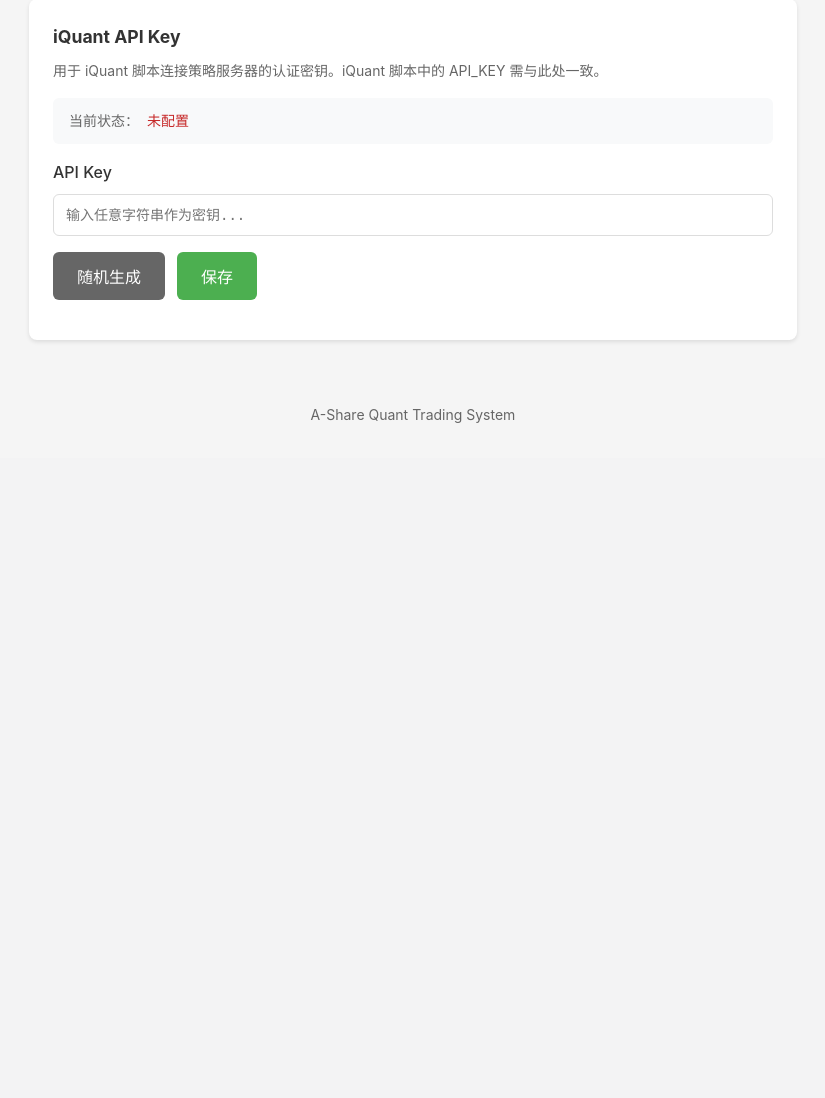
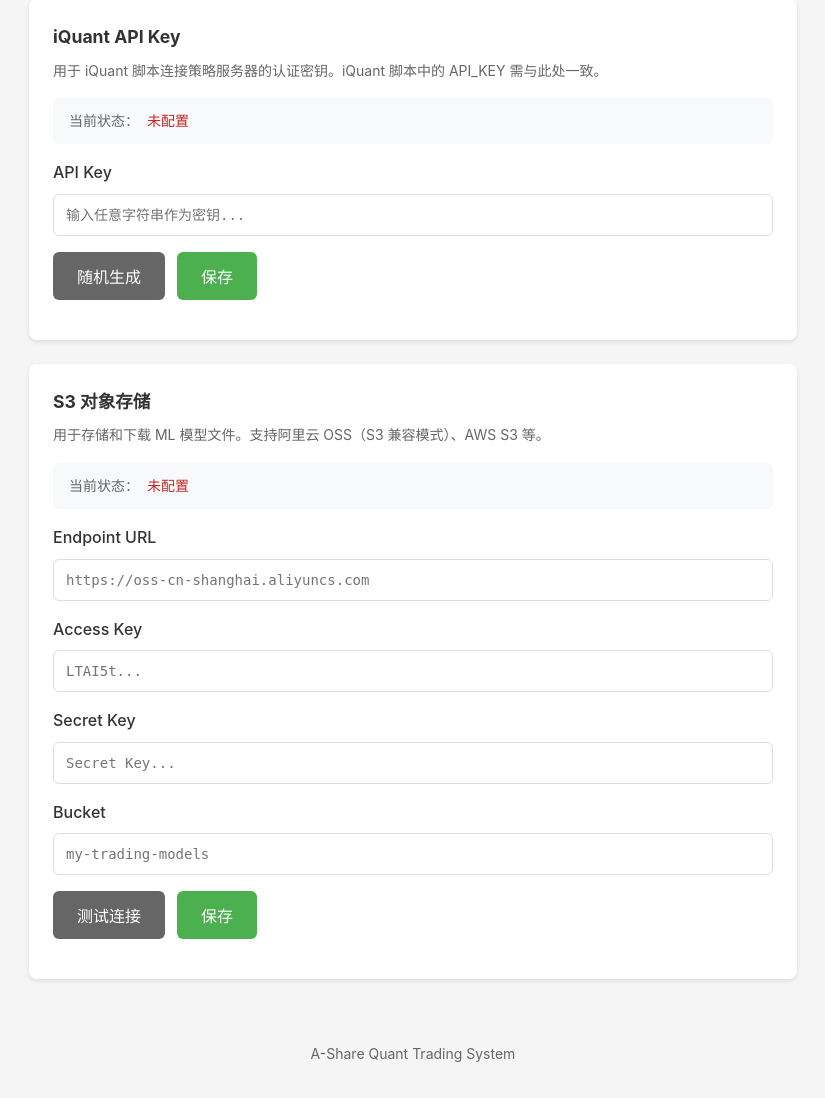
Before and after one commit to WidgetA/A-share-quant-trading, a Flask app: template src/web/templates/settings.html in a window 1280 px wide. Shown: the part 1379-2477 px from the top of the page, without its empty margins (227-1052 px from the left). Before the commit the page ends 1802 px from the top, so only its background shows below. Run offline with Flask 3, Linux system fonts and the light colour scheme; the template is opened without the code that fills it, so the values that code supplies are empty.

Commit message:
feat: add S3/OSS config to Settings page, auto-read from greptimedb.toml
get_s3_config() now reads OSS credentials directly from config/greptimedb.toml
(same bucket used by GreptimeDB), stripping -internal from the endpoint for
public S3-compatible access. Also adds Settings UI with test/save endpoints.

Co-Authored-By: Claude Opus 4.6 <noreply@anthropic.com>

```diff
--- a/src/web/templates/settings.html
+++ b/src/web/templates/settings.html
@@ -138,6 +138,47 @@
             <div class="token-message hidden" id="iquantMessage"></div>
         </div>
     </section>
+
+    <!-- S3 Object Storage Section -->
+    <section class="settings-section">
+        <div class="settings-card">
+            <h3>S3 对象存储</h3>
+            <p class="settings-desc">用于存储和下载 ML 模型文件。支持阿里云 OSS（S3 兼容模式）、AWS S3 等。</p>
+
+            <div class="token-status" id="s3Status">
+                <span class="token-status-label">当前状态：</span>
+                <span class="token-status-value" id="s3StatusValue">加载中...</span>
+            </div>
+
+            <div class="form-group">
+                <label for="s3Endpoint">Endpoint URL</label>
+                <input type="text" id="s3Endpoint" class="token-input"
+                    placeholder="https://oss-cn-shanghai.aliyuncs.com" style="font-family: monospace;">
+            </div>
+            <div class="form-group">
+                <label for="s3AccessKey">Access Key</label>
+                <input type="text" id="s3AccessKey" class="token-input"
+                    placeholder="LTAI5t..." style="font-family: monospace;">
+            </div>
+            <div class="form-group">
+                <label for="s3SecretKey">Secret Key</label>
+                <input type="password" id="s3SecretKey" class="token-input"
+                    placeholder="Secret Key..." style="font-family: monospace;">
+            </div>
+            <div class="form-group">
+                <label for="s3Bucket">Bucket</label>
+                <input type="text" id="s3Bucket" class="token-input"
+                    placeholder="my-trading-models" style="font-family: monospace;">
+            </div>
+
+            <div class="token-actions">
+                <button class="btn btn-secondary" onclick="testS3Config()" id="s3TestBtn">测试连接</button>
+                <button class="btn btn-primary" onclick="saveS3Config()" id="s3SaveBtn">保存</button>
+            </div>
+
+            <div class="token-message hidden" id="s3Message"></div>
+        </div>
+    </section>
 </div>
 {% endblock %}
 
@@ -260,11 +301,70 @@ async function toggleCacheScheduler(el) {
     }
 }
 
+// S3 Object Storage
+function loadS3Status() { loadKeyStatus('/api/settings/s3-config', 's3StatusValue'); }
+
+function _getS3Fields() {
+    return {
+        endpoint_url: document.getElementById('s3Endpoint').value.trim(),
+        access_key: document.getElementById('s3AccessKey').value.trim(),
+        secret_key: document.getElementById('s3SecretKey').value.trim(),
+        bucket: document.getElementById('s3Bucket').value.trim(),
+    };
+}
+
+async function testS3Config() {
+    const fields = _getS3Fields();
+    if (!fields.endpoint_url || !fields.bucket) { showMessage('s3Message', '请填写 Endpoint URL 和 Bucket', false); return; }
+    const btn = document.getElementById('s3TestBtn');
+    btn.disabled = true; btn.textContent = '测试中...';
+    showMessage('s3Message', '', true);
+    try {
+        const resp = await fetch('/api/settings/s3-config/test', {
+            method: 'POST', headers: {'Content-Type': 'application/json'},
+            body: JSON.stringify(fields)
+        });
+        const data = await resp.json();
+        showMessage('s3Message', data.message, data.success);
+    } catch (e) {
+        showMessage('s3Message', '请求失败: ' + e.message, false);
+    } finally { btn.disabled = false; btn.textContent = '测试连接'; }
+}
+
+async function saveS3Config() {
+    const fields = _getS3Fields();
+    if (!fields.endpoint_url || !fields.bucket || !fields.access_key || !fields.secret_key) {
+        showMessage('s3Message', '请填写全部 4 个字段', false); return;
+    }
+    const btn = document.getElementById('s3SaveBtn');
+    btn.disabled = true; btn.textContent = '保存中...';
+    try {
+        const resp = await fetch('/api/settings/s3-config', {
+            method: 'POST', headers: {'Content-Type': 'application/json'},
+            body: JSON.stringify(fields)
+        });
+        const data = await resp.json();
+        if (resp.ok && data.success) {
+            showMessage('s3Message', data.message, true);
+            document.getElementById('s3Endpoint').value = '';
+            document.getElementById('s3AccessKey').value = '';
+            document.getElementById('s3SecretKey').value = '';
+            document.getElementById('s3Bucket').value = '';
+            loadS3Status();
+        } else {
+            showMessage('s3Message', data.detail || data.message || '保存失败', false);
+        }
+    } catch (e) {
+        showMessage('s3Message', '请求失败: ' + e.message, false);
+    } finally { btn.disabled = false; btn.textContent = '保存'; }
+}
+
 // Load all on page load
 loadCacheSchedulerStatus();
 loadTushareStatus();
 loadTsanghiStatus();
 loadIquantStatus();
 loadFcStatus();
+loadS3Status();
 </script>
 {% endblock %}
```
Also changed, not shown: src/common/config.py (+55 -4 lines), src/web/routes.py (+70 -0 lines).
